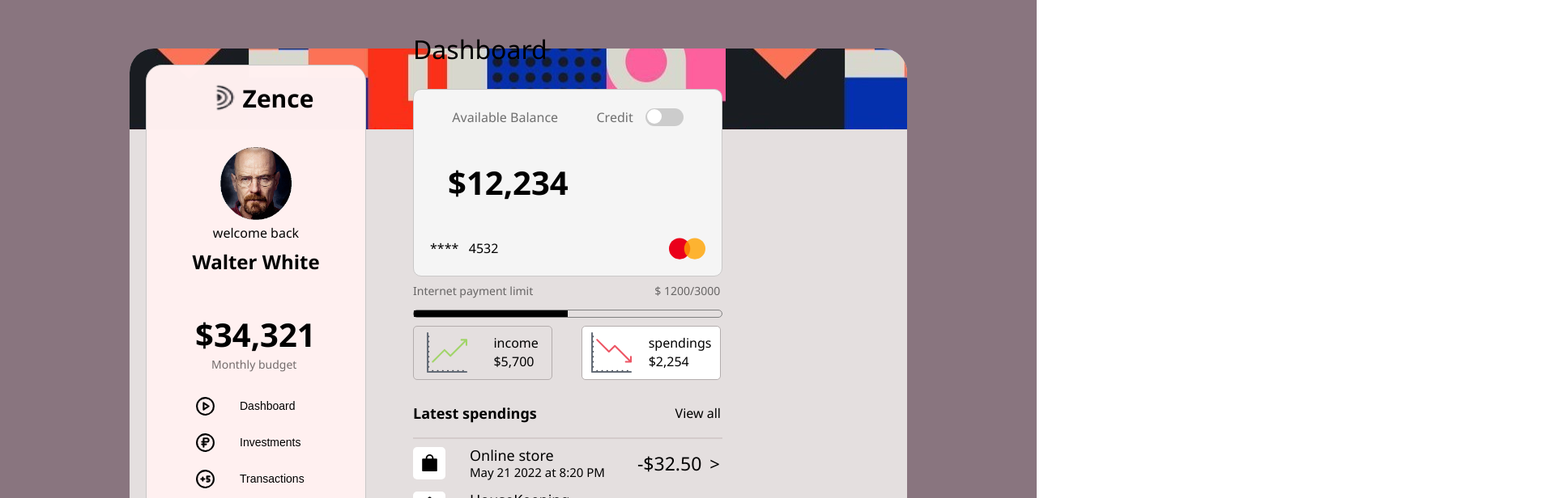
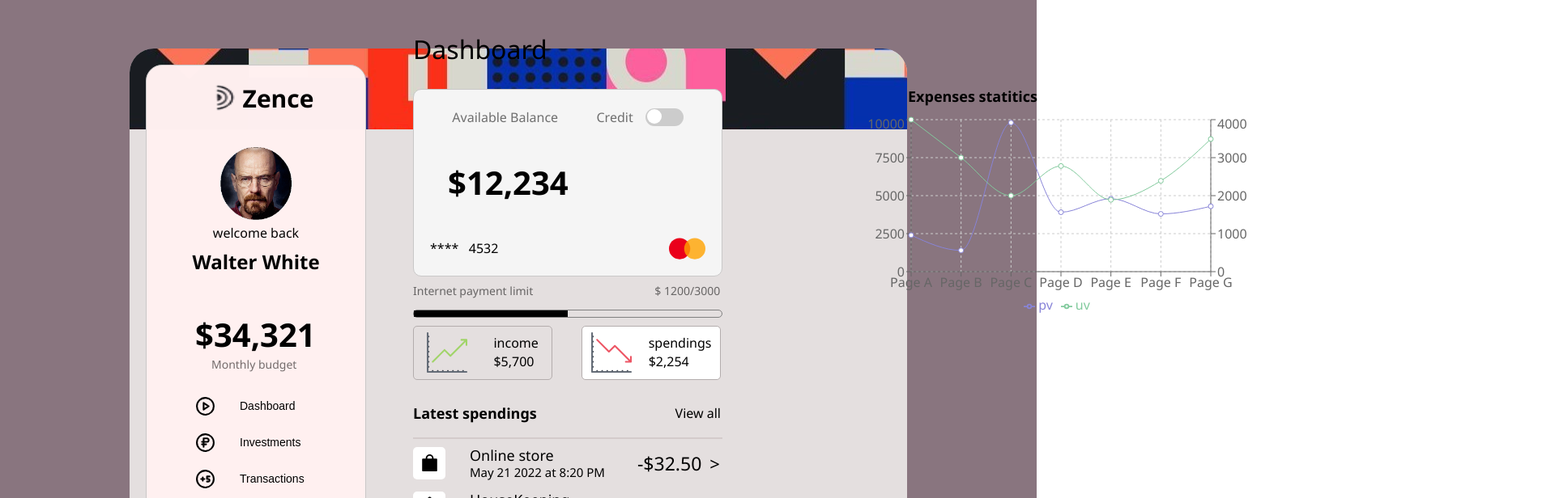
Before and after one commit to Ashir-Littra/metrictree, a React (Create React App) app: page / in a window 1280 px wide. Shown: the top 616 px of the page at 81% size, 1920 px wide, since content can reach past the window. Built offline with nearby package versions, Linux system fonts and the light colour scheme.

Commit message:
expenses graph added using recharts npm library

```diff
--- a/package.json
+++ b/package.json
@@ -9,6 +9,7 @@
     "react": "^18.2.0",
     "react-dom": "^18.2.0",
     "react-scripts": "5.0.1",
+    "recharts": "^2.2.0",
     "web-vitals": "^2.1.4"
   },
   "scripts": {
--- /dev/null
+++ b/src/Components/Graph/Graph.js
@@ -0,0 +1,89 @@
+import React from "react";
+import './graph.css'
+import {
+  LineChart,
+  Line,
+  XAxis,
+  YAxis,
+  CartesianGrid,
+  Tooltip,
+  Legend
+} from "recharts";
+
+const data = [
+  {
+    name: "Page A",
+    uv: 4000,
+    pv: 2400,
+    amt: 2400
+  },
+  {
+    name: "Page B",
+    uv: 3000,
+    pv: 1398,
+    amt: 2210
+  },
+  {
+    name: "Page C",
+    uv: 2000,
+    pv: 9800,
+    amt: 2290
+  },
+  {
+    name: "Page D",
+    uv: 2780,
+    pv: 3908,
+    amt: 2000
+  },
+  {
+    name: "Page E",
+    uv: 1890,
+    pv: 4800,
+    amt: 2181
+  },
+  {
+    name: "Page F",
+    uv: 2390,
+    pv: 3800,
+    amt: 2500
+  },
+  {
+    name: "Page G",
+    uv: 3490,
+    pv: 4300,
+    amt: 2100
+  }
+];
+
+export default function Graph() {
+  return (
+    <div className="graph-container">
+      <LineChart
+      width={500}
+      height={250}
+      data={data}
+      // margin={{
+      //   top: 5,
+      //   right: 30,
+      //   left: 20,
+      //   bottom: 5
+      // }}
+    >
+      <CartesianGrid strokeDasharray="3 3" />
+      <XAxis dataKey="name" />
+      <YAxis yAxisId="left" />
+      <YAxis yAxisId="right" orientation="right" />
+      <Tooltip />
+      <Legend />
+      <Line
+        yAxisId="left"
+        type="monotone"
+        dataKey="pv"
+        stroke="#8884d8"
+        activeDot={{ r: 8 }}
+      />
+      <Line yAxisId="right" type="monotone" dataKey="uv" stroke="#82ca9d" />
+    </LineChart>
+    </div>
+  );
+}
--- /dev/null
+++ b/src/Components/Graph/graph.css
@@ -0,0 +1,6 @@
+.graph-container{
+    position: relative;
+    top: -1400px;
+    left: 900px;
+    height: 200px;
+}
--- a/src/Components/Home/Home.js
+++ b/src/Components/Home/Home.js
@@ -5,6 +5,7 @@ import Balance from "../Balance/Balance"
 import './home.css'
 import Limit from '../Limit/Limit'
 import LatestSpendings from '../LatestSpendings/LatestSpendings'
+import Graph from '../Graph/Graph'
 const Home = () => {
   return (
     <div className='home-container'>
@@ -14,6 +15,8 @@ const Home = () => {
         <Balance />
         <Limit />
         <LatestSpendings />
+        <p className='home-graph-title'>Expenses statitics</p>
+        <Graph />
     </div>
   )
 }
--- a/src/Components/Home/home.css
+++ b/src/Components/Home/home.css
@@ -11,3 +11,10 @@
     left: 350px;
     font-weight: normal;
 }
+.home-graph-title{
+    position: relative;
+    top: -1394px;
+    left: 961px;
+    font-weight: bold;
+    font-size: 18px;
+}
```
Also changed, not shown: 1 other file (tests, documents, lock files or other folders).
